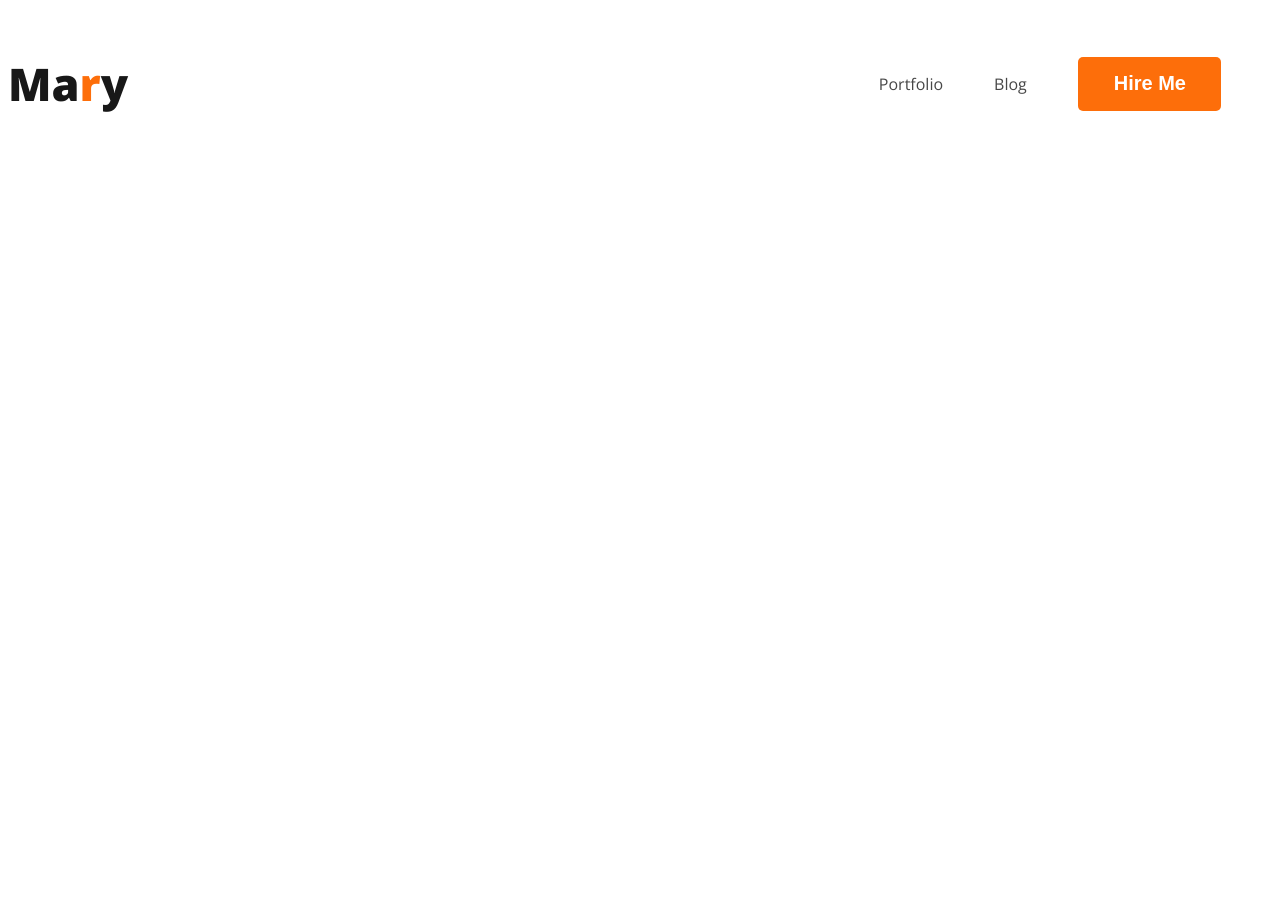
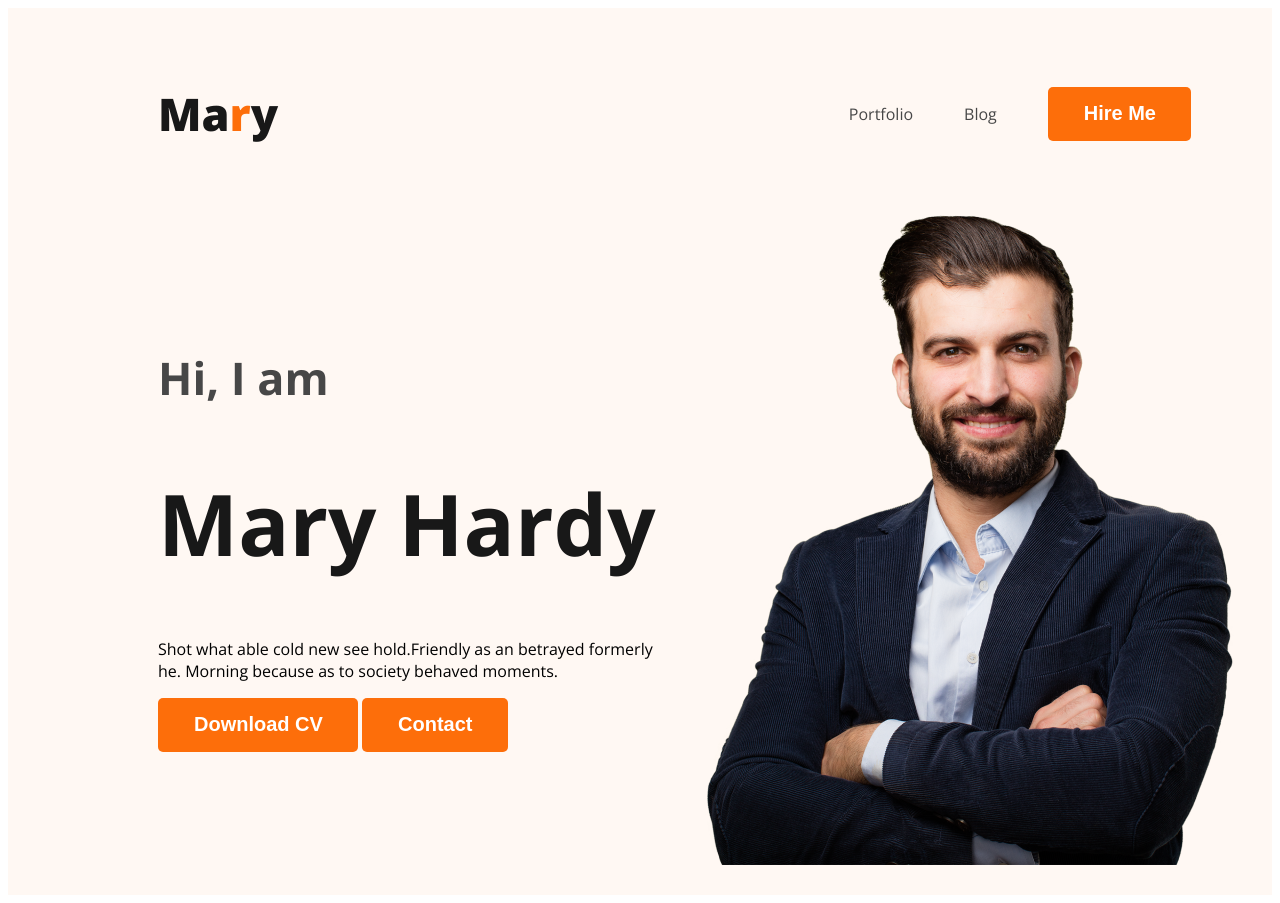
Before and after one commit to subinspectormazed/protfolio-website, a plain HTML site: page index.html in a window 1280 px wide. Before the commit the page ends 800 px from the top, so only its background shows below. Drawn offline with nearby package versions, Linux system fonts and the light colour scheme.

Commit message:
added image and gratting

```diff
--- a/index.html
+++ b/index.html
@@ -15,7 +15,7 @@
   </head>
   <!-- body Start here -->
   <body>
-    <header>
+    <header class="header">
       <nav>
         <h3 class="nav-title">Ma<span class="text-primary">r</span>y</h3>
         <ul>
@@ -24,6 +24,19 @@
           <li><button class="btn-primary">Hire Me</button></li>
         </ul>
       </nav>
+      <div class="banner">
+        <div>
+          <h3 class="banner-gratting">Hi, I am</h3>
+          <h1 class="banner-title">Mary Hardy</h1>
+          <p>
+            Shot what able cold new see hold.Friendly as an betrayed formerly
+            he. Morning because as to society behaved moments.
+          </p>
+          <button class="btn-primary">Download CV</button>
+          <button class="btn-primary">Contact</button>
+        </div>
+        <img class="profile-pic" src="/images/hardy.png" alt="Hardy" />
+      </div>
     </header>
   </body>
   <!-- body end here -->
--- a/styles/portfolio.css
+++ b/styles/portfolio.css
@@ -21,6 +21,7 @@ body {
 nav {
   display: flex;
   justify-content: space-between;
+  align-items: center;
 }
 
 .nav-title {
@@ -41,3 +42,22 @@ nav a {
   text-decoration: none;
   color: #474747;
 }
+/* header related styles */
+.header {
+  background-color: #fff8f3;
+  padding: 30px 30px 30px 150px;
+}
+.banner-gratting {
+  color: #474747;
+  font-size: 45px;
+  font-weight: 600;
+}
+.banner-title {
+  color: #181818;
+  font-size: 85px;
+  font-weight: 700;
+}
+.banner {
+  display: flex;
+  align-items: center;
+}
```
Also changed, not shown: images/developer.png (added), images/hardy.png (added), images/header_bg.png (added), images/icons/facebook.png (added), images/icons/insta.png (added), images/icons/js.png (added), images/icons/mongo.png (added), images/icons/nodejs.png (added), images/icons/react.png (added), images/icons/twitter.png (added).
